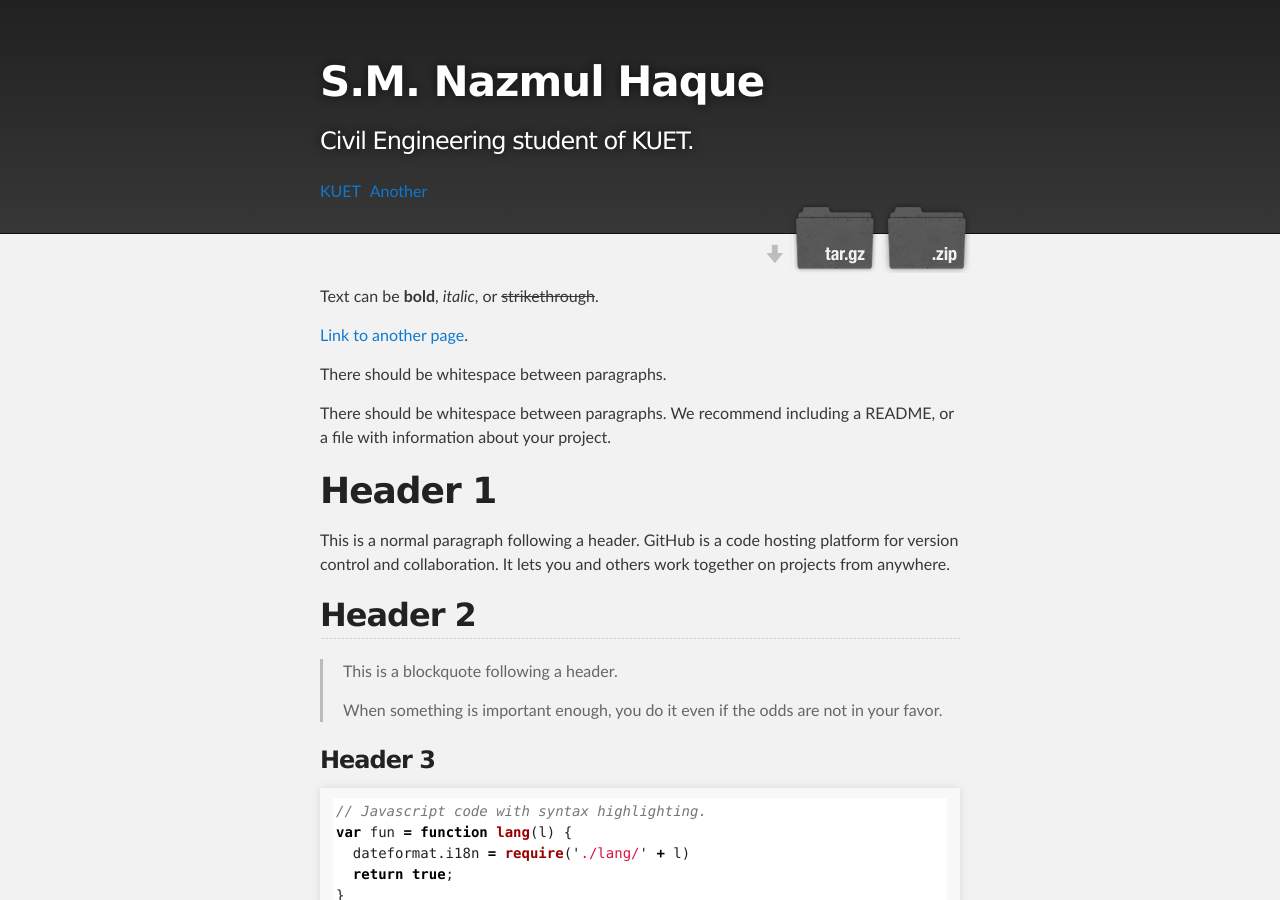
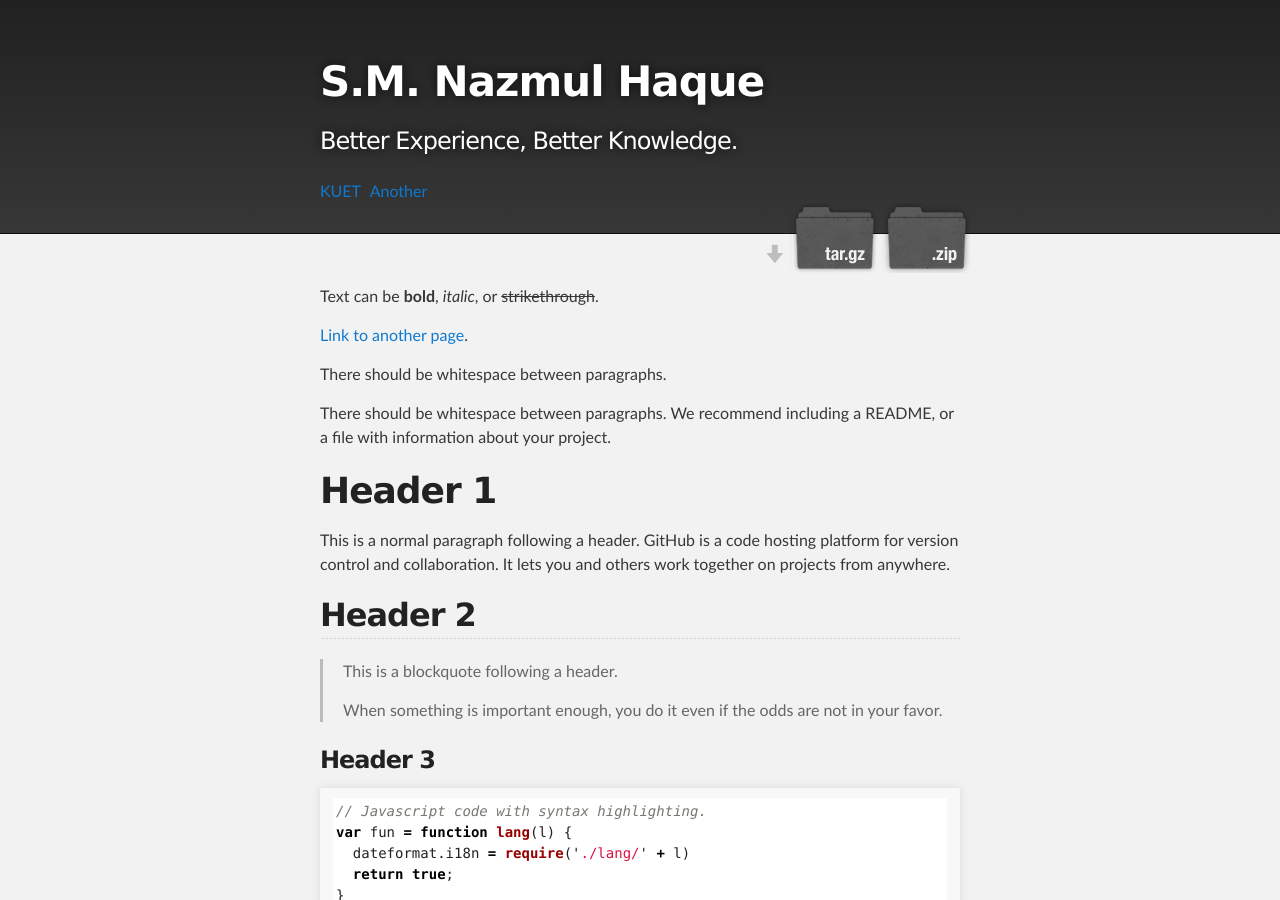
Before and after one commit to nazmul1501034/nazmul1501034.github.io, a Jekyll site: the page built from index.md, in a window 1280 px wide and 900 px high. Built offline with Jekyll 4.4.1, drawn with Linux system fonts in a browser that asks for light colours.

Commit message:
modified subtitle of _config.yml

```diff
--- a/_config.yml
+++ b/_config.yml
@@ -1,5 +1,5 @@
 title: S.M. Nazmul Haque
-description: Civil Engineering student of KUET.
+description: Better Experience, Better Knowledge.
 show_downloads: true
 google_analytics:
 theme: jekyll-theme-slate
```
